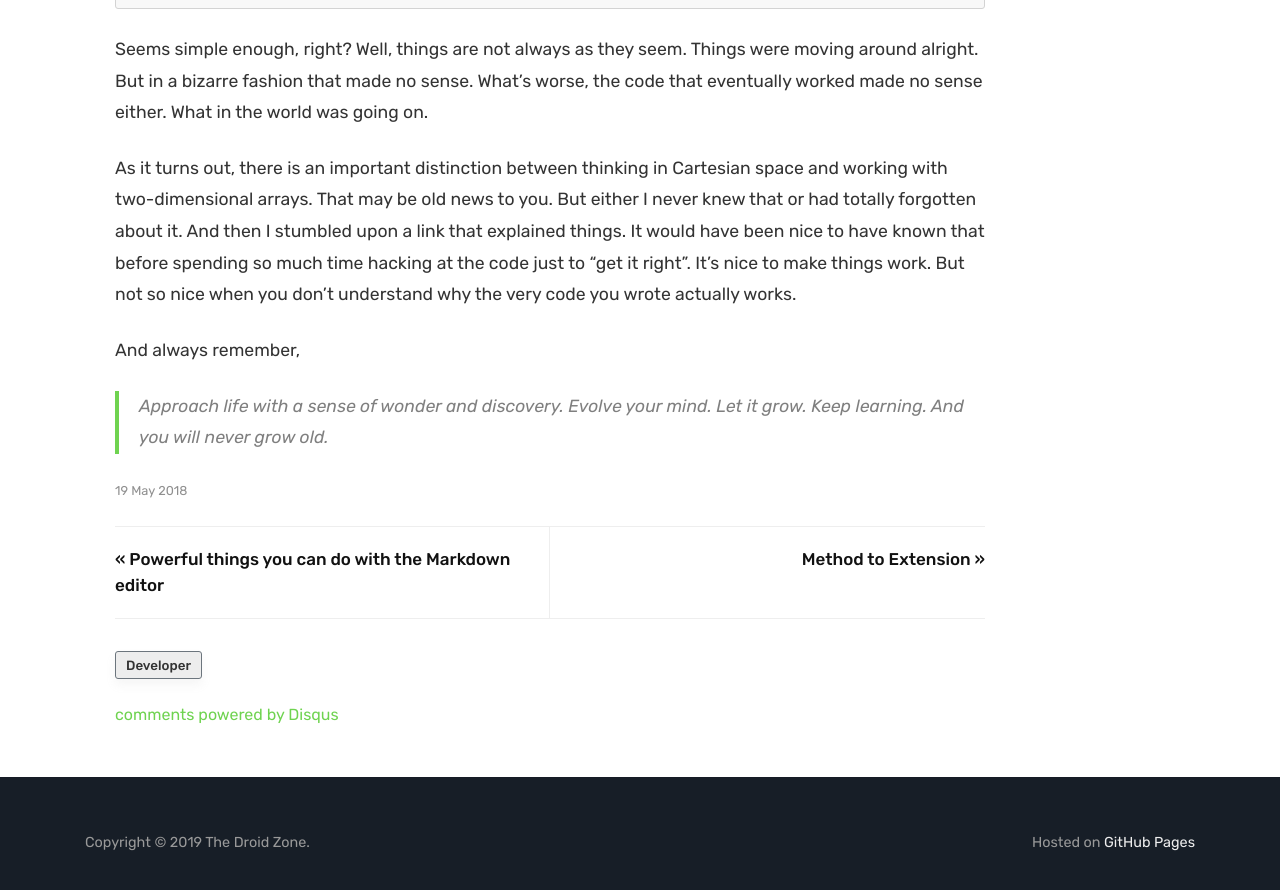
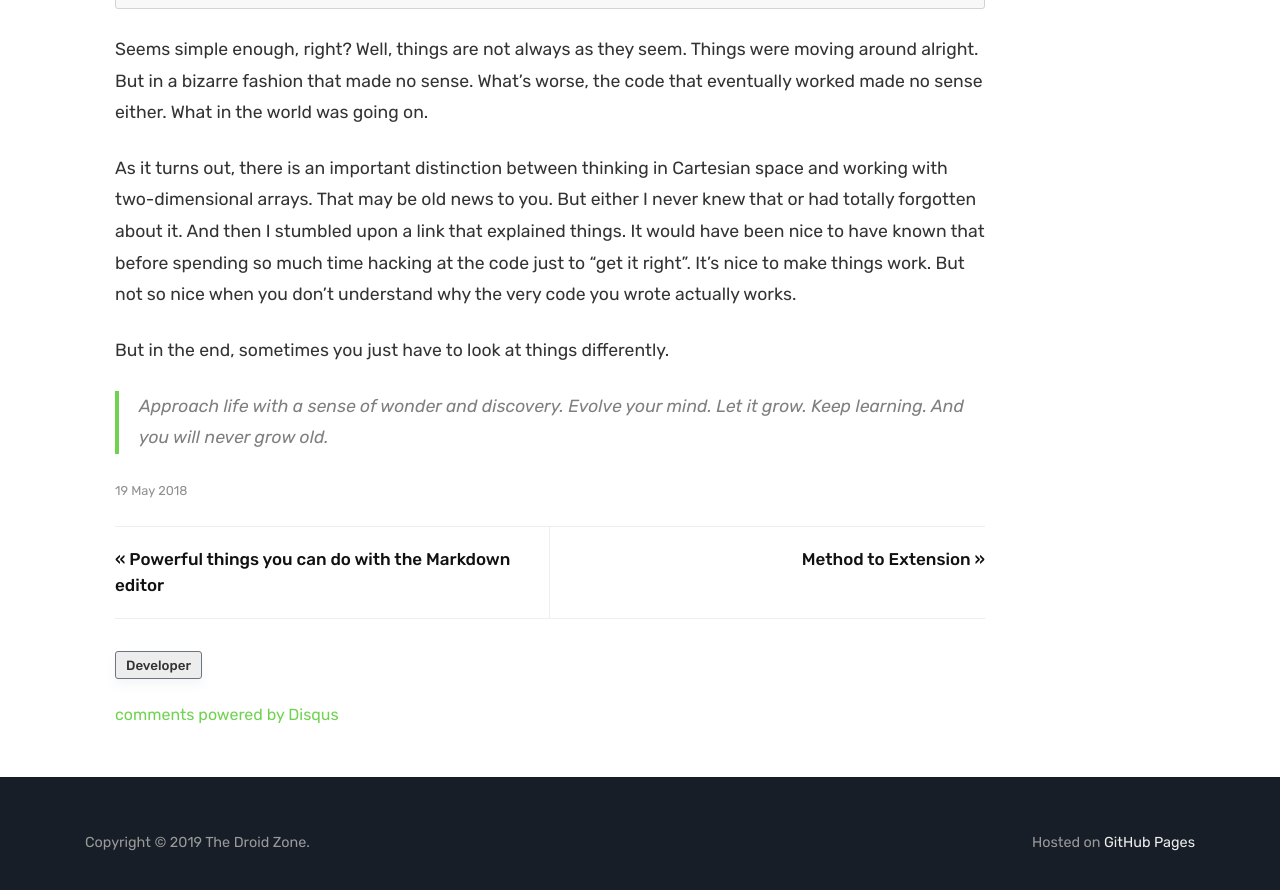
Before and after one commit to alwarren/alwarren.github.io, a Jekyll site: the page built from _posts/2018-05-19-cartesian-confusion.md, in a window 1280 px wide and 900 px high, scrolled down 1089 px. Shown: the top 890 px of the window. Built offline with Jekyll 4.4.1, drawn with Linux system fonts in a browser that asks for light colours; comment, search, counter and statistics services are not loaded.

Commit message:
Update 2018-05-19-cartesian-confusion.md

```diff
--- a/_posts/2018-05-19-cartesian-confusion.md
+++ b/_posts/2018-05-19-cartesian-confusion.md
@@ -34,6 +34,6 @@ Seems simple enough, right? Well, things are not always as they seem. Things wer
 
 As it turns out, there is an important distinction between thinking in Cartesian space and working with two-dimensional arrays. That may be old news to you. But either I never knew that or had totally forgotten about it. And then I stumbled upon a link that explained things. It would have been nice to have known that before spending so much time hacking at the code just to "get it right". It's nice to make things work. But not so nice when you don't understand why the very code you wrote actually works.
 
-And always remember,
+But in the end, sometimes you just have to look at things differently.
 
 > Approach life with a sense of wonder and discovery. Evolve your mind. Let it grow. Keep learning. And you will never grow old.
```
